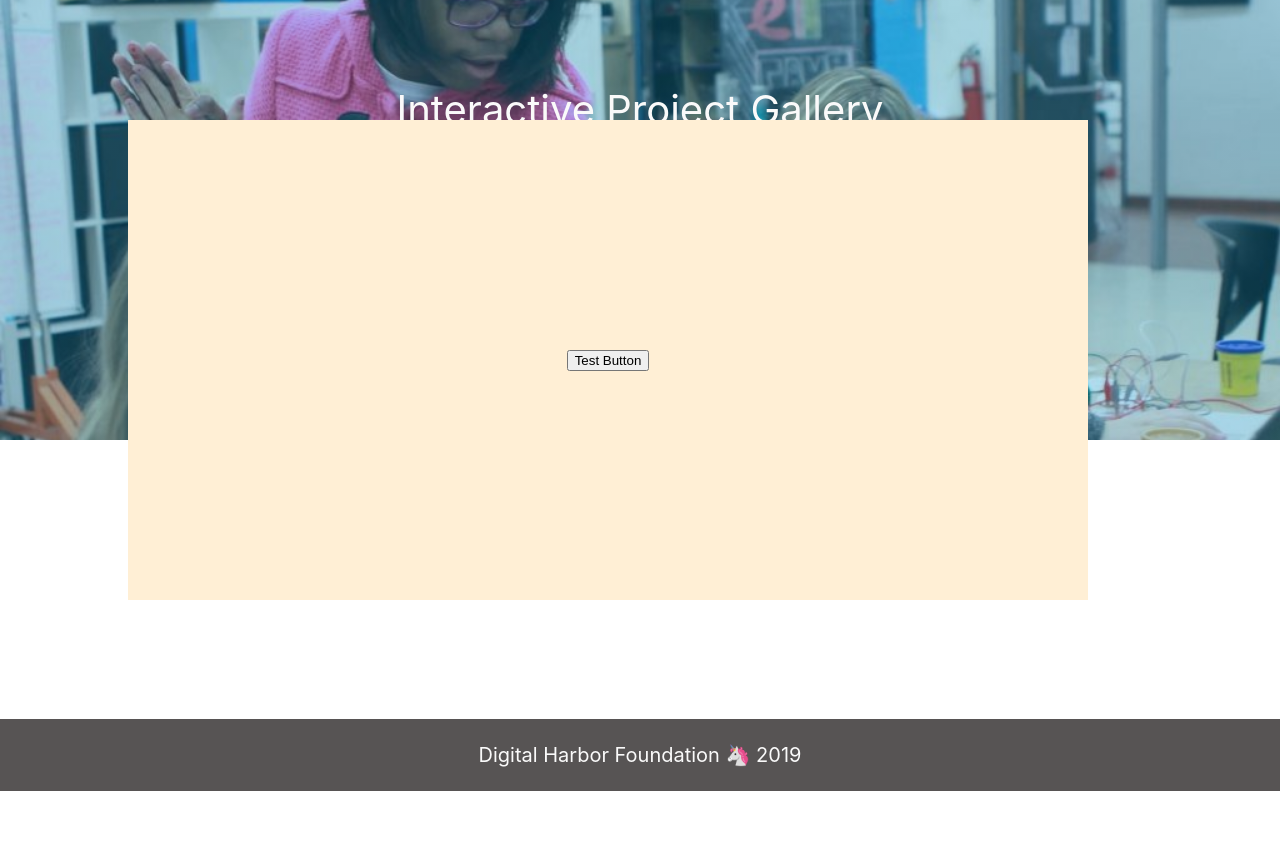
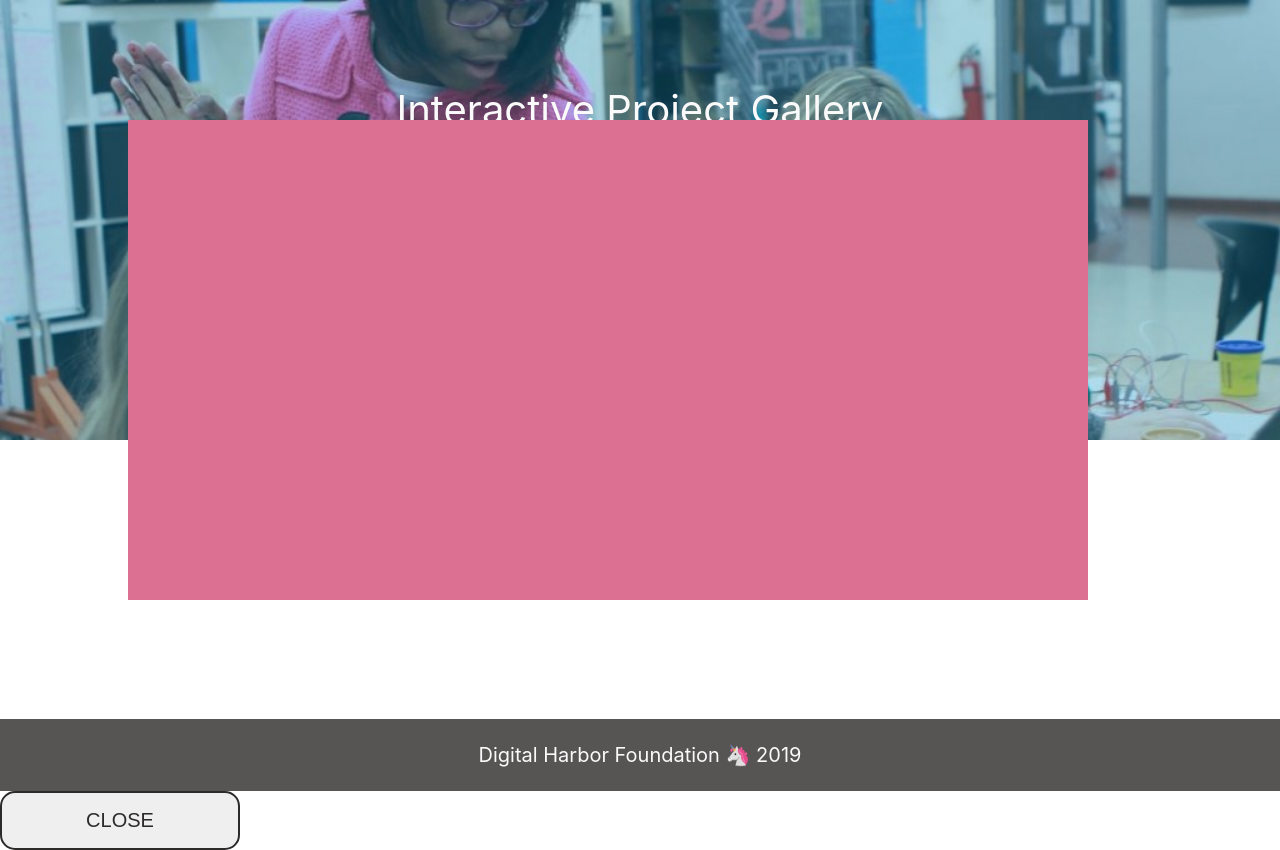
Before and after one commit to DigitalHarborFoundation/interactive-gallery-prototype, a React (Create React App) app: page / in a window 1280 px wide. Shown: the part 200-1050 px from the top of the page. Before the commit the page ends 991 px from the top, so only its background shows below. Built offline with nearby package versions, Linux system fonts and the light colour scheme.

Commit message:
removed styles (and styled-components) from Toggle component -- styled button moved into ProjectModal

```diff
--- a/src/App.js
+++ b/src/App.js
@@ -4,6 +4,7 @@ import Header from "./components/Header";
 import Footer from "./components/Footer";
 import ProjectCardGrid from "./components/ProjectCardGrid";
 import ProjectModal from "./components/ProjectModal";
+import Toggle from "./components/Toggle";
 import { entries } from "./data";
 
 class App extends Component {
@@ -28,10 +29,16 @@ class App extends Component {
   render() {
     return (
       <AppWrapper>
-        <ProjectModal
-          entries={this.state.entries}
-          selectedCourse={this.state.selectedCourse}
-        />
+        <Toggle>
+          {({ on, toggle }) => (
+            <ProjectModal
+              on={on}
+              toggle={toggle}
+              entries={this.state.entries}
+              selectedCourse={this.state.selectedCourse}
+            />
+          )}
+        </Toggle>
 
         <Header selectCourse={this.selectCourse.bind(this)} />
         <ProjectCardGrid
--- a/src/components/ProjectModal.js
+++ b/src/components/ProjectModal.js
@@ -2,23 +2,14 @@ import React, { Component } from "react";
 import PropTypes from "prop-types";
 import styled from "styled-components";
 import Portal from "./Portal";
-import Toggle from "./Toggle";
 
 class ProjectModal extends Component {
   render() {
+    const { children, toggle, on } = this.props;
     return (
       <Portal>
-        <ModalWrapper>
-          <Toggle>
-            {({ on, toggle }) => (
-              <React.Fragment>
-                {on && <h2>Test from render prop</h2>}
-
-                <button onClick={toggle}>Test Button</button>
-              </React.Fragment>
-            )}
-          </Toggle>
-        </ModalWrapper>
+        <ToggleButton>Close</ToggleButton>
+        <ModalWrapper>{children}</ModalWrapper>
       </Portal>
     );
   }
@@ -36,7 +27,32 @@ const ModalWrapper = styled.div`
   left: 10vw;
   width: 75%;
   height: 60%;
-  background: papayawhip;
+  background: palevioletred;
+`;
+
+const ToggleButton = styled.button`
+  width: 24rem;
+  border: 2px solid #2d2a2a;
+  border-radius: 15px;
+
+  color: #2d2a2a;
+  text-transform: uppercase;
+  font-size: 2rem;
+  font-weight: 300;
+  padding: 1.6rem 2.4rem;
+  text-align: center;
+  transition: all ease 0.5s;
+
+  &:hover {
+    border: 2px solid #0091c9;
+    color: #0091c9;
+    cursor: pointer;
+    box-shadow: 0px 4px 4px rgba(0, 0, 0, 0.25);
+  }
+
+  &:focus {
+    outline: 0;
+  }
 `;
 
 {
--- a/src/components/Toggle.js
+++ b/src/components/Toggle.js
@@ -1,6 +1,4 @@
 import React, { Component } from "react";
-import styled from "styled-components";
-import PropTypes from "prop-types";
 
 class Toggle extends Component {
   state = {
@@ -23,28 +21,3 @@ class Toggle extends Component {
 }
 
 export default Toggle;
-
-const ToggleButton = styled.button`
-  width: 24rem;
-  border: 2px solid #2d2a2a;
-  border-radius: 15px;
-
-  color: #2d2a2a;
-  text-transform: uppercase;
-  font-size: 2rem;
-  font-weight: 300;
-  padding: 1.6rem 2.4rem;
-  text-align: center;
-  transition: all ease 0.5s;
-
-  &:hover {
-    border: 2px solid #0091c9;
-    color: #0091c9;
-    cursor: pointer;
-    box-shadow: 0px 4px 4px rgba(0, 0, 0, 0.25);
-  }
-
-  &:focus {
-    outline: 0;
-  }
-`;
```
